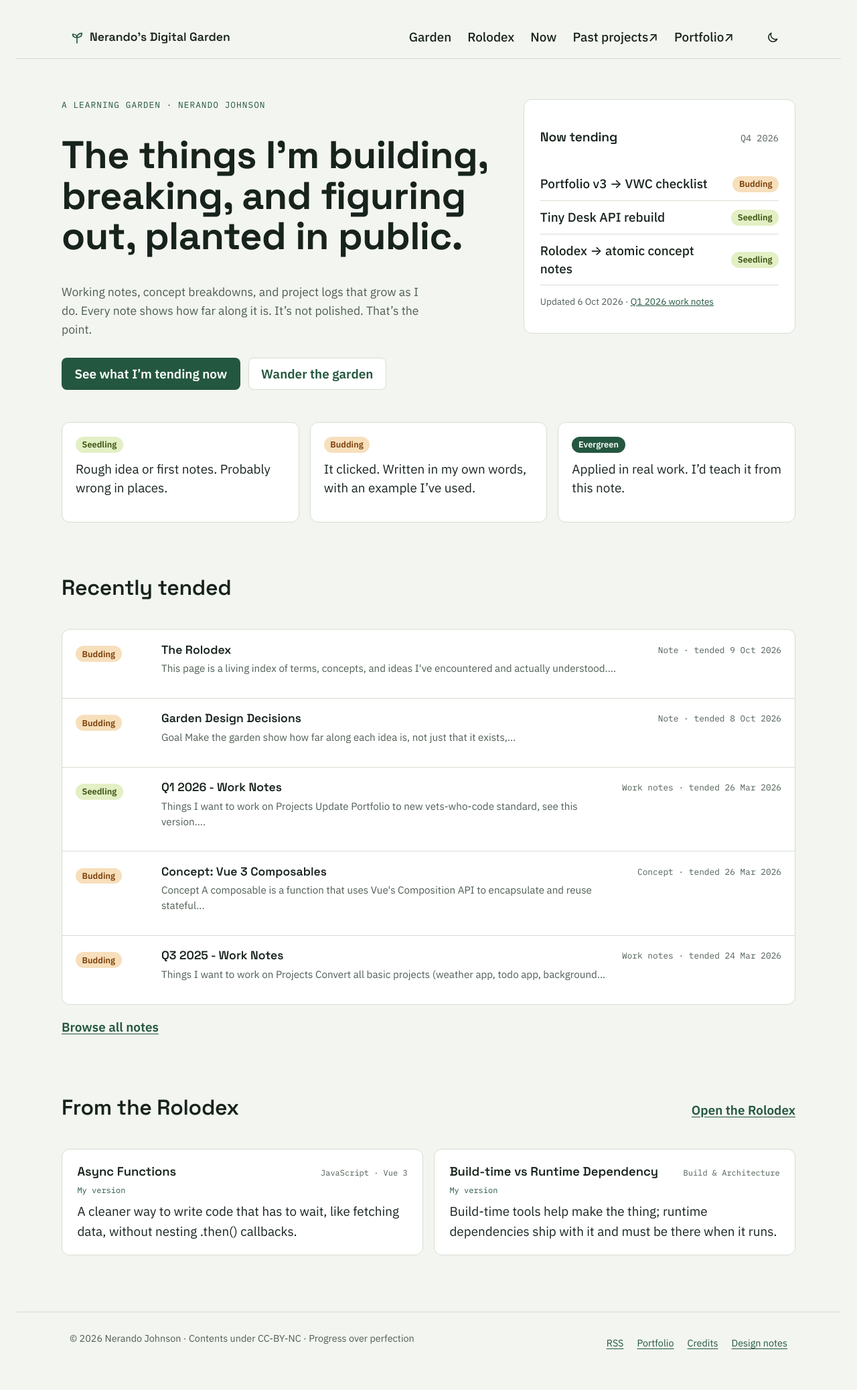
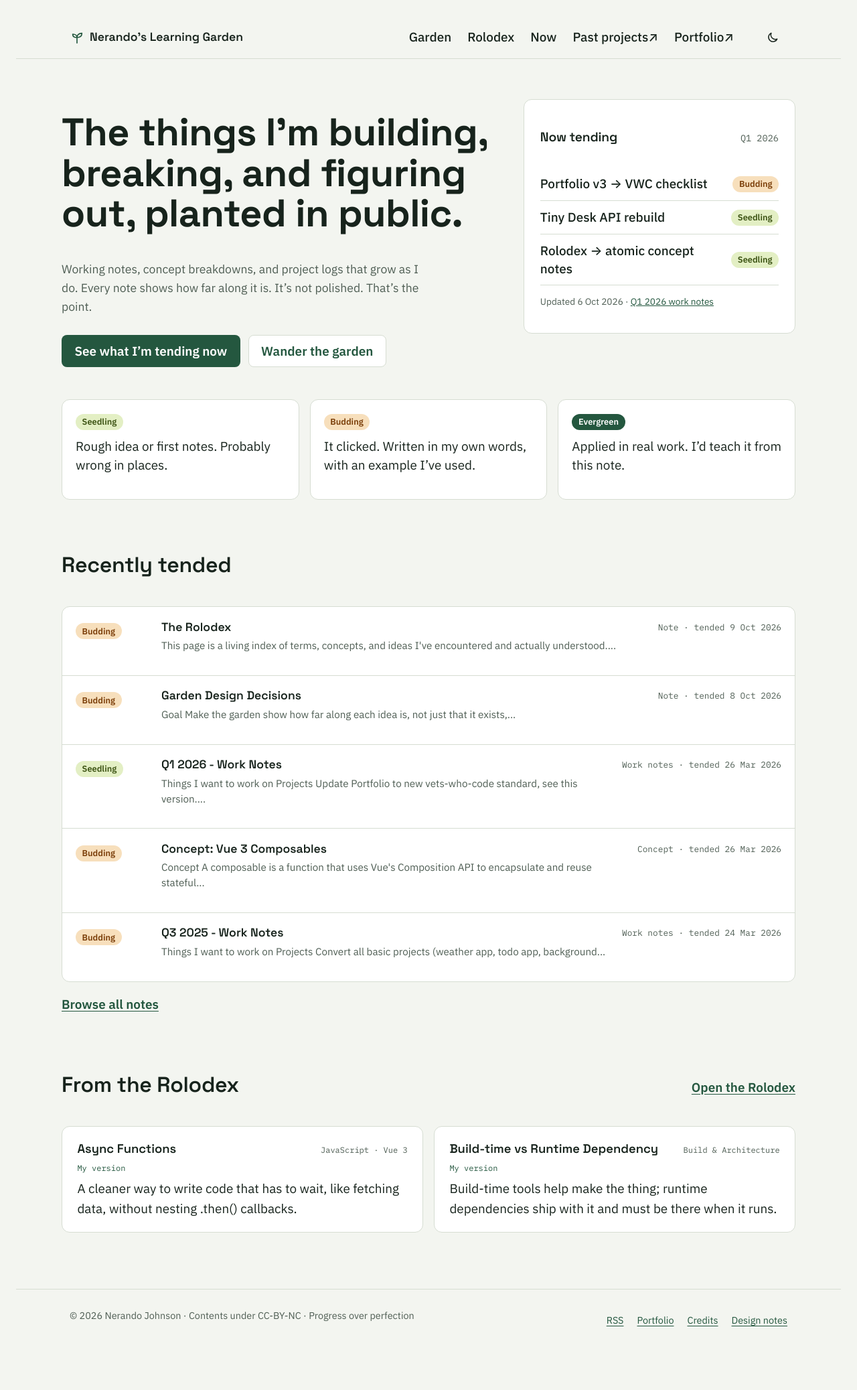
Before and after one commit to Nerajno/digital_garden, a Jekyll site: the page built from pages/index.md, in a window 1280 px wide. Shown: the whole page at 67% size. Built offline with Jekyll 4.4.1, drawn with Linux system fonts in a browser that asks for light colours; after the commit the page ends 2041 px from its top, so only the background shows below that.

Commit message:
fix: owner copy decisions from the design critique (#53)
- Brand is "Nerando's Learning Garden" (site heading, social-card alt, README),
  matching CLAUDE.md and the mockups; the nav brand steps down to 0.95rem on
  phones so it stays on one line at 375px (with #60's nav padding change).
- "Now tending" quarter is Q1 2026, matching the work notes it links.
- Homepage hero eyebrow dropped: it repeated the nav brand above the h1.
- /notes is titled "All notes"; the Evergreen 0 plot stays as an honesty signal.

Facilitated-by: Claude Opus 5.5 <noreply@anthropic.com>

```diff
--- a/_config.yml
+++ b/_config.yml
@@ -27,7 +27,7 @@ baseurl: ""
 
 # Website Header, Description, Footer year and text.
 # If you are deleting this, make sure you remove it from HTML files too
-heading: Nerando's Digital Garden
+heading: Nerando's Learning Garden
 content: A roaming space for my tech thoughts, ideas and projects under construction.
 copyright:
   msg: Contents under CC-BY-NC
--- a/_data/now.yml
+++ b/_data/now.yml
@@ -2,7 +2,7 @@
 # Edit this file to update the homepage — no HTML changes needed.
 # Dates: YYYY-MM-DD. Stages: seedling | budding | evergreen.
 
-quarter: Q4 2026
+quarter: Q1 2026
 updated: 2026-10-06
 work_notes:
   title: Q1 2026 work notes
--- a/_includes/Homepage.html
+++ b/_includes/Homepage.html
@@ -10,7 +10,6 @@
 
   <section class="home-hero" aria-labelledby="home-title">
     <div class="home-hero__text">
-      <p class="home-hero__eyebrow">A learning garden · Nerando Johnson</p>
       <h1 id="home-title" class="home-hero__title">The things I’m building, breaking, and figuring out, planted in public.</h1>
       <p class="home-hero__intro">Working notes, concept breakdowns, and project logs that grow as I do. Every note shows how far along it is. It’s not polished. That’s the point.</p>
       <div class="home-hero__actions">
--- a/_layouts/Post.html
+++ b/_layouts/Post.html
@@ -55,7 +55,7 @@
     <meta property="og:image" content="{{ site.url }}/assets/img/og/garden-card.png">
     <meta property="og:image:width" content="1200">
     <meta property="og:image:height" content="630">
-    <meta property="og:image:alt" content="Nerando's Digital Garden: the things I'm building, breaking, and figuring out, planted in public.">
+    <meta property="og:image:alt" content="Nerando's Learning Garden: the things I'm building, breaking, and figuring out, planted in public.">
     <meta name="twitter:card" content="summary_large_image">
     <link rel="preconnect" href="https://fonts.googleapis.com">
     <link rel="preconnect" href="https://fonts.gstatic.com" crossorigin>
--- a/assets/css/garden.css
+++ b/assets/css/garden.css
@@ -195,6 +195,10 @@ main:focus { outline: none; }
     text-decoration: none;
 }
 .garden-nav__brand:hover { color: var(--ink); }
+/* Keeps "Nerando's Learning Garden" on one line beside the toggle and burger on phones. */
+@media (max-width: 420px) {
+    .garden-nav__brand { font-size: 0.95rem; }
+}
 .garden-nav__sprout { color: var(--accent); flex: none; }
 .garden-nav .navbar-menu { background: transparent; }
 .garden-nav .navbar-item {
@@ -279,14 +283,6 @@ html[data-theme="dark"] .theme-toggle__moon { display: none; }
     gap: 2.5rem;
     align-items: start;
     padding: 2.5rem 0 3rem;
-}
-.home-hero__eyebrow {
-    font-family: var(--font-mono);
-    font-size: 0.8rem;
-    letter-spacing: 0.08em;
-    text-transform: uppercase;
-    color: var(--accent);
-    margin-bottom: 1rem;
 }
 .home-hero__title {
     font-size: clamp(2.1rem, 4.6vw, 3.6rem);
```
Also changed, not shown: README.md (+1 -1 lines), pages/notes.md (+1 -1 lines).
